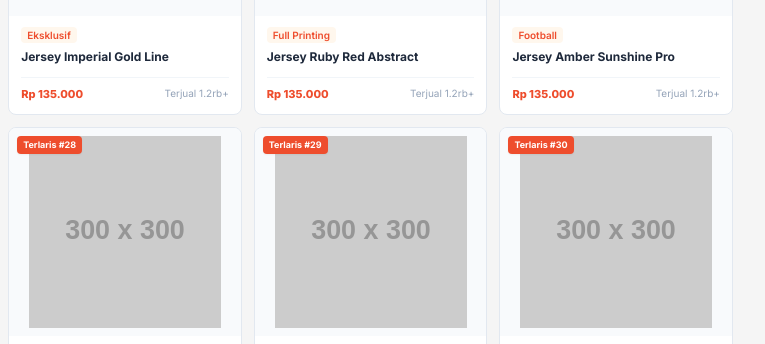
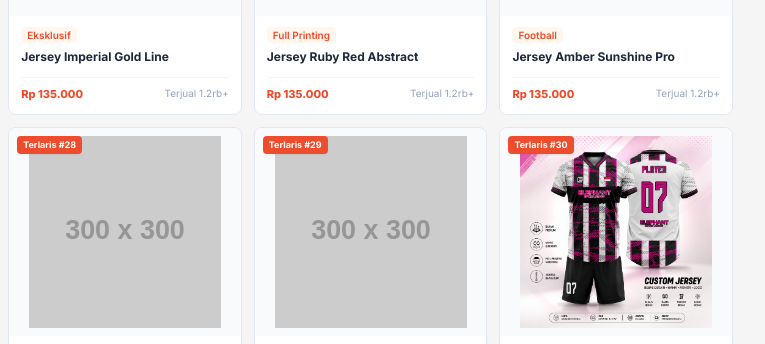
Before and after one commit to enesprinting-lab/Katalog-Order-Jersey, a plain HTML site: page index.html in a window 1280 px wide. Shown: the part 2120-2464 px from the top of the page, 515-1280 px from the left. Drawn offline with nearby package versions, Linux system fonts and the light colour scheme; placeholder pictures from the web are drawn by us.

Commit message:
Update index.html

```diff
--- a/index.html
+++ b/index.html
@@ -494,7 +494,7 @@
                 id: 30,
                 name: "Jersey Futsa Bola Volly Free Reques Sesukanya",
                 category: "Full Printing",
-                image: "jersey-hitam-15.png.png",
+                image: "jersey-hitam-15.png.jpeg",
                 desc: "Warisan desain kerajaan dengan warna cream hangat dipadu ukiran biru tua yang berwibawa."
             }
         ];
```
